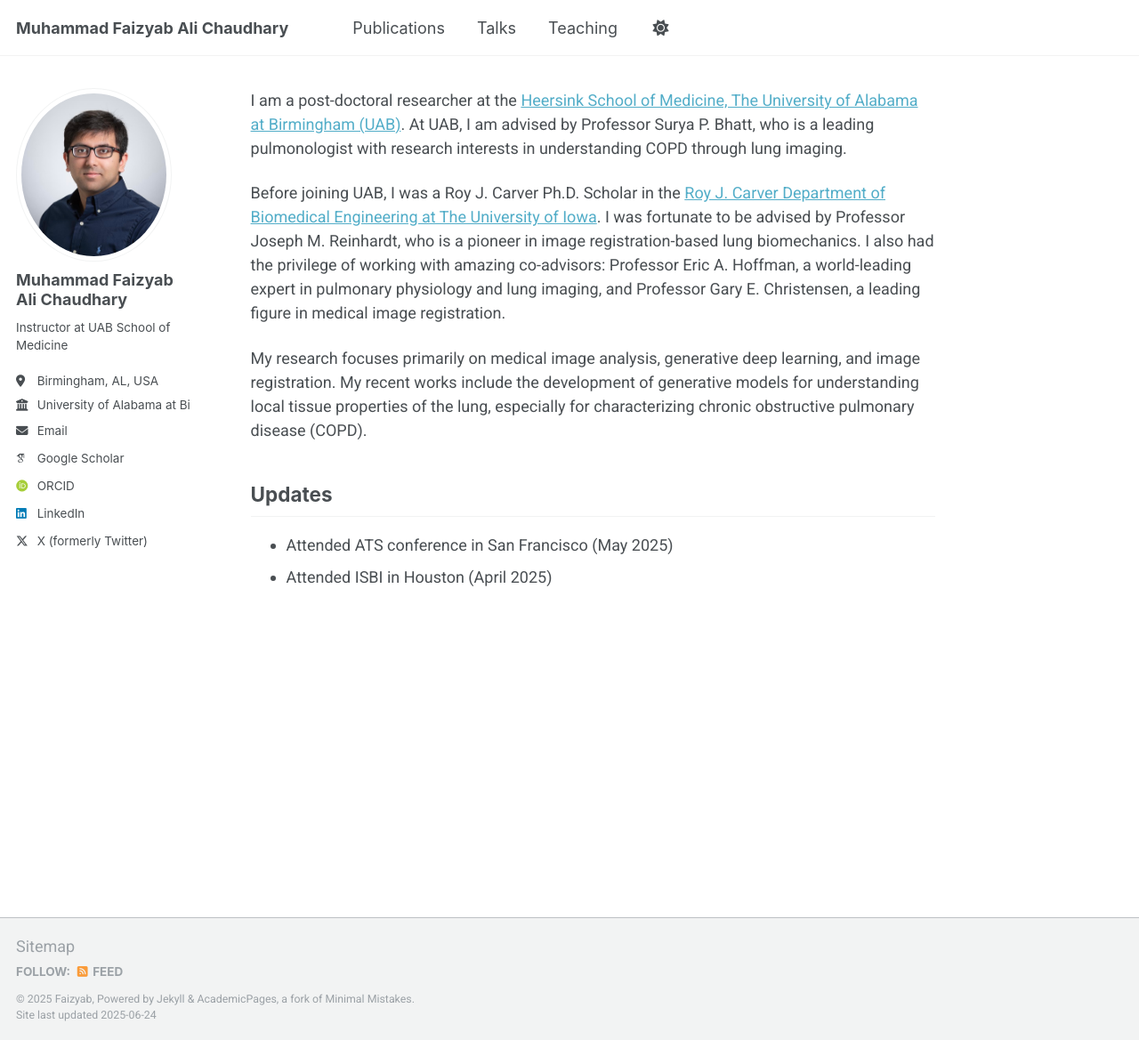
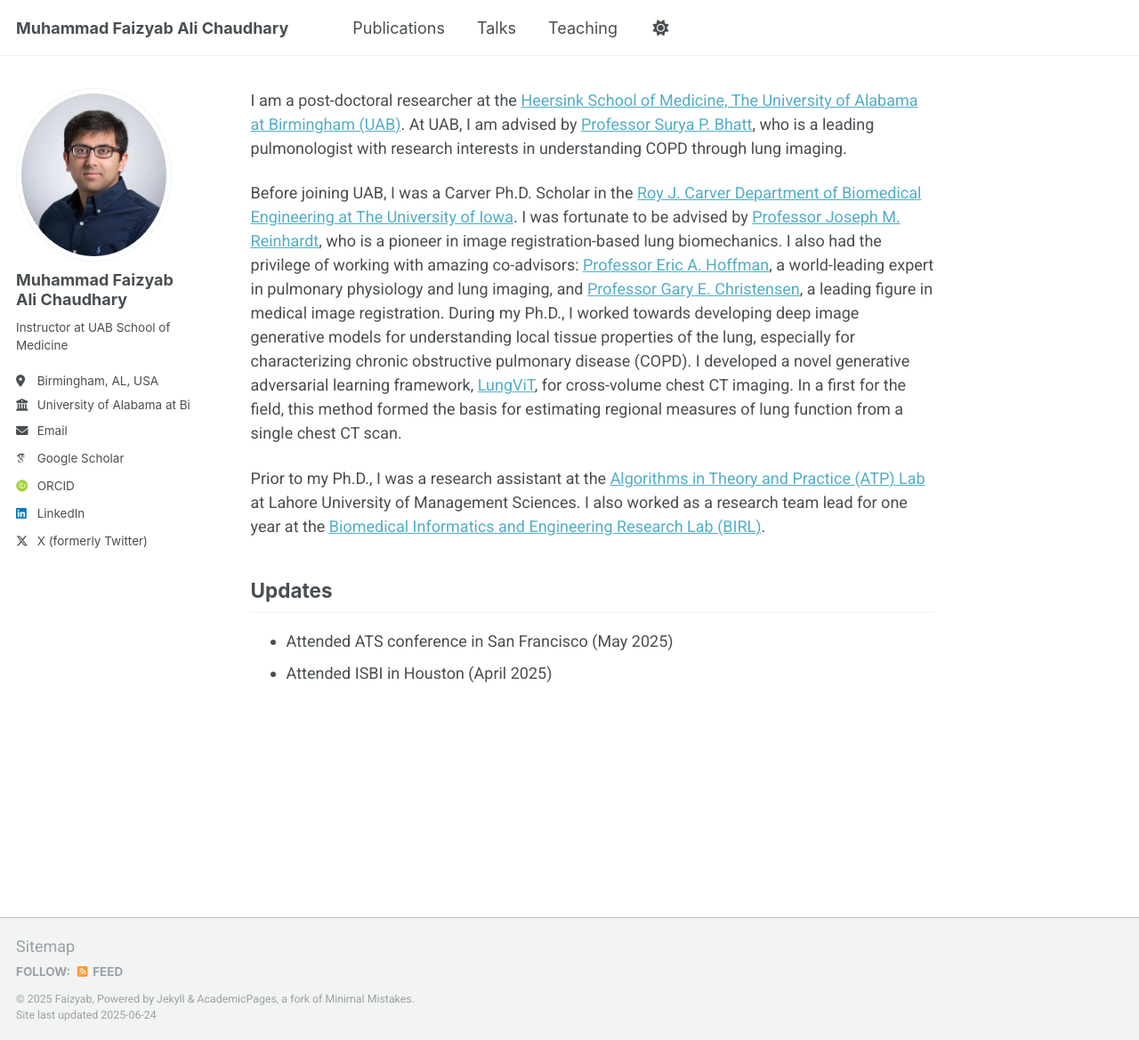
Before and after one commit to MFaizyabAli/mfaizyabali.github.io, a Jekyll site: the page built from _pages/about.md, in a window 1280 px wide and 1169 px high. Shown: the whole window at 89% size. Built offline with Jekyll 4.4.1, drawn with Linux system fonts in a browser that asks for light colours; some web fonts are replaced.

Commit message:
Update about.md

```diff
--- a/_pages/about.md
+++ b/_pages/about.md
@@ -6,11 +6,13 @@ redirect_from:
   - /about.html
 ---
 
-I am a post-doctoral researcher at the [Heersink School of Medicine, The University of Alabama at Birmingham (UAB)](https://www.uab.edu/medicine/home/). At UAB, I am advised by Professor Surya P. Bhatt, who is a leading pulmonologist with research interests in understanding COPD through lung imaging.
+I am a post-doctoral researcher at the [Heersink School of Medicine, The University of Alabama at Birmingham (UAB)](https://www.uab.edu/medicine/home/). At UAB, I am advised by [Professor Surya P. Bhatt](https://scholars.uab.edu/631-surya-bhatt), who is a leading pulmonologist with research interests in understanding COPD through lung imaging.
 
-Before joining UAB, I was a Roy J. Carver Ph.D. Scholar in the [Roy J. Carver Department of Biomedical Engineering at The University of Iowa](https://engineering.uiowa.edu/bme). I was fortunate to be advised by Professor Joseph M. Reinhardt, who is a pioneer in image registration-based lung biomechanics. I also had the privilege of working with amazing co-advisors: Professor Eric A. Hoffman, a world-leading expert in pulmonary physiology and lung imaging, and Professor Gary E. Christensen, a leading figure in medical image registration.
+Before joining UAB, I was a Carver Ph.D. Scholar in the [Roy J. Carver Department of Biomedical Engineering at The University of Iowa](https://engineering.uiowa.edu/bme). I was fortunate to be advised by [Professor Joseph M. Reinhardt](https://engineering.uiowa.edu/directory/joseph-m-reinhardt), who is a pioneer in image registration-based lung biomechanics. I also had the privilege of working with amazing co-advisors: [Professor Eric A. Hoffman](https://radiology.medicine.uiowa.edu/people/faculty/eric-hoffman), a world-leading expert in pulmonary physiology and lung imaging, and [Professor Gary E. Christensen](https://engineering.uiowa.edu/directory/gec), a leading figure in medical image registration. During my Ph.D., I worked towards developing deep image generative models for understanding local tissue properties of the lung, especially for characterizing chronic obstructive pulmonary disease (COPD). I developed a novel generative adversarial learning framework, [LungViT](https://ieeexplore.ieee.org/document/10439260), for cross-volume chest CT imaging. In a first for the field, this method formed the basis for estimating regional measures of lung function from a single chest CT scan.
 
-My research focuses primarily on medical image analysis, generative deep learning, and image registration. My recent works include the development of generative models for understanding local tissue properties of the lung, especially for characterizing chronic obstructive pulmonary disease (COPD).
+Prior to my Ph.D., I was a research assistant at the [Algorithms in Theory and Practice (ATP) Lab](https://web.lums.edu.pk/~hmd/index.html) at Lahore University of Management Sciences. I also worked as a research team lead for one year at the [Biomedical Informatics and Engineering Research Lab (BIRL)](https://birl.lums.edu.pk).
+
+
 
 
 Updates
```
